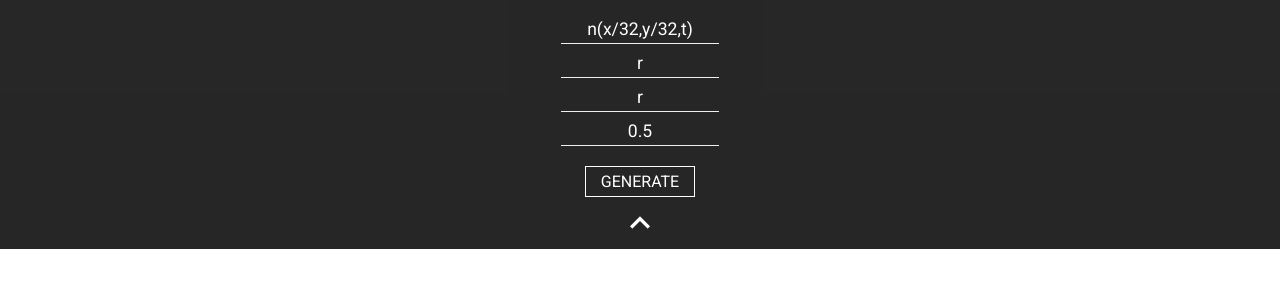
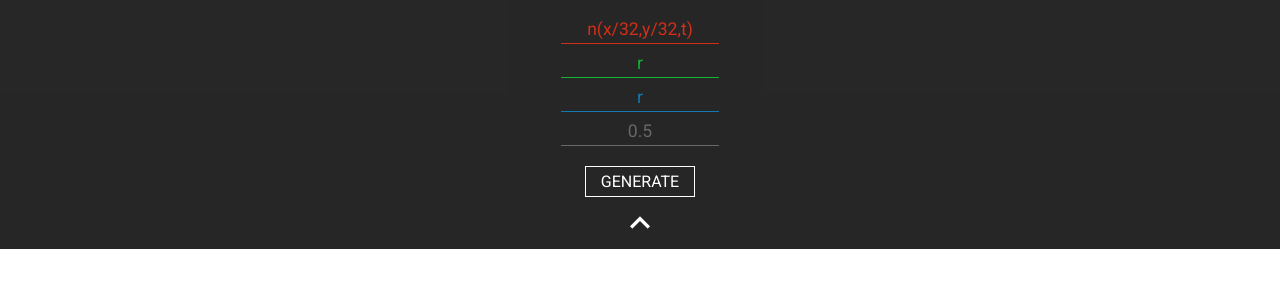
Before and after one commit to philipjscott/vizplex, a website built with webpack: page docs/index.html in a window 1280 px wide. Shown: the part 161-448 px from the top of the page. Built offline with nearby package versions, Linux system fonts and the light colour scheme; files whose address does not match are found by name; what canvas-fit, gl-clear, gl-context, gl-reset would draw is missing.

Commit message:
Add color for input forms on demo to denote RGBA channel

```diff
--- a/docs/style.css
+++ b/docs/style.css
@@ -73,6 +73,7 @@ input[type="text"] {
   padding: 4px;
   border-bottom: 1px solid #eee;
   width: 150px;
+  outline: none;
 }
 button {
   background-image: none;
@@ -85,6 +86,7 @@ button {
   color: #fff;
   text-transform: uppercase;
   cursor: pointer;
+  outline: none;
 }
 #menu-toggle {
   font-size: 2.5em;
@@ -108,3 +110,19 @@ button {
   color: #fff;
   text-decoration: none;
 }
+#r {
+  color: #d12f17;
+  border-color: #d12f17;
+}
+#g {
+  color: #13b534;
+  border-color: #13b534;
+}
+#b {
+  color: #117ab2;
+  border-color: #117ab2;
+}
+#a {
+  color: rgba(255,255,255,0.3);
+  border-color: rgba(255,255,255,0.3);
+}
```
